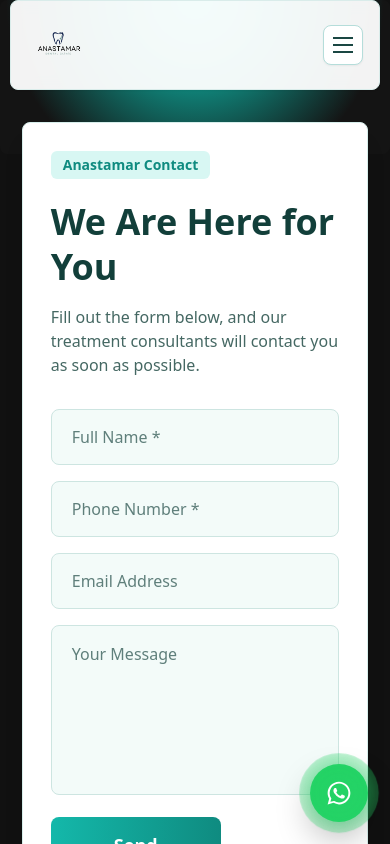
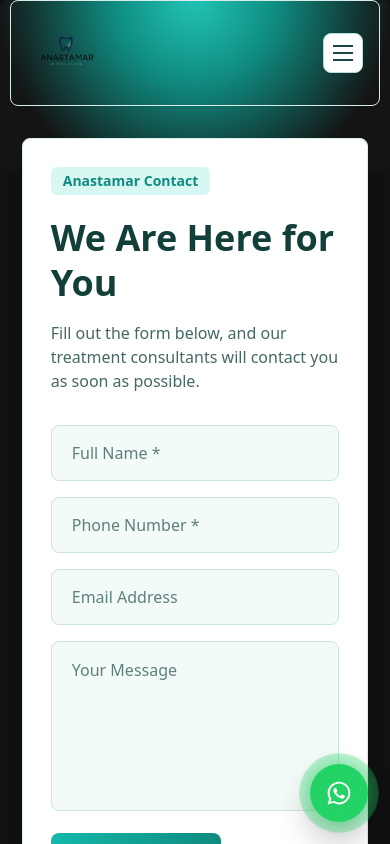
Before and after one commit to ibrahimtkmz/antasmardentalclinic, a Next.js app: page /contact in a window 390 px wide. Shown: the top 844 px of the page. Built offline with nearby package versions, Linux system fonts and the light colour scheme.

Commit message:
Adjust mobile header transparency and logo size

```diff
--- a/app/components/Header.jsx
+++ b/app/components/Header.jsx
@@ -10,7 +10,11 @@ export default function Header() {
   const closeMobileMenu = () => setMobileMenuOpen(false);
 
   return (
-    <header className="page-shell sticky top-0 z-50 mt-0 rounded-[0_0_26px_26px] border border-[#d9ecea] bg-white/95 shadow-sm backdrop-blur md:bg-[#f7fffe] md:shadow-[0_14px_36px_rgba(8,41,38,0.12)]">
+    <header
+      className={`page-shell sticky top-0 z-50 mt-0 rounded-[0_0_26px_26px] border border-[#d9ecea] shadow-sm backdrop-blur transition-colors md:bg-[#f7fffe] md:shadow-[0_14px_36px_rgba(8,41,38,0.12)] ${
+        mobileMenuOpen ? 'bg-white' : 'bg-transparent md:bg-[#f7fffe]'
+      }`}
+    >
       <div className="flex items-center justify-between gap-4 px-4 py-3 md:grid md:grid-cols-[250px_1fr_320px] md:gap-5 md:px-6 md:py-6">
 
         <div className="relative flex h-auto items-center justify-start md:h-20 md:justify-start">
@@ -18,7 +22,7 @@ export default function Header() {
             <img
               src="/Anastamar.Dental.Clinic.png"
               alt="Anastamar Dental Clinic Logo"
-              className="h-16 w-auto max-w-none object-contain sm:h-20 md:h-[250px]"
+              className="h-20 w-auto max-w-none object-contain sm:h-24 md:h-[250px]"
             />
           </a>
         </div>
```
